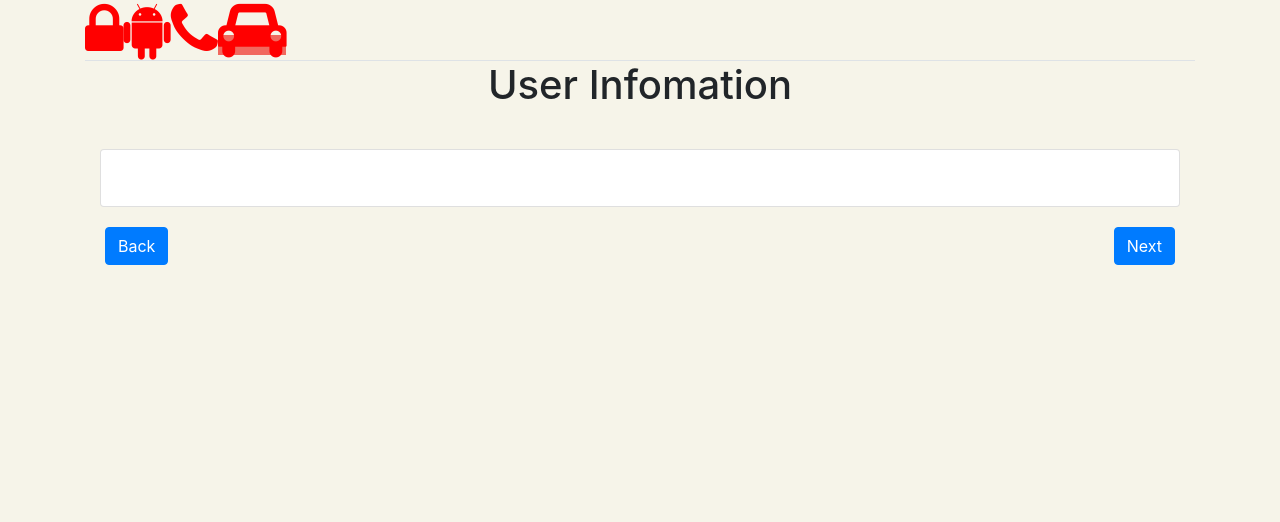
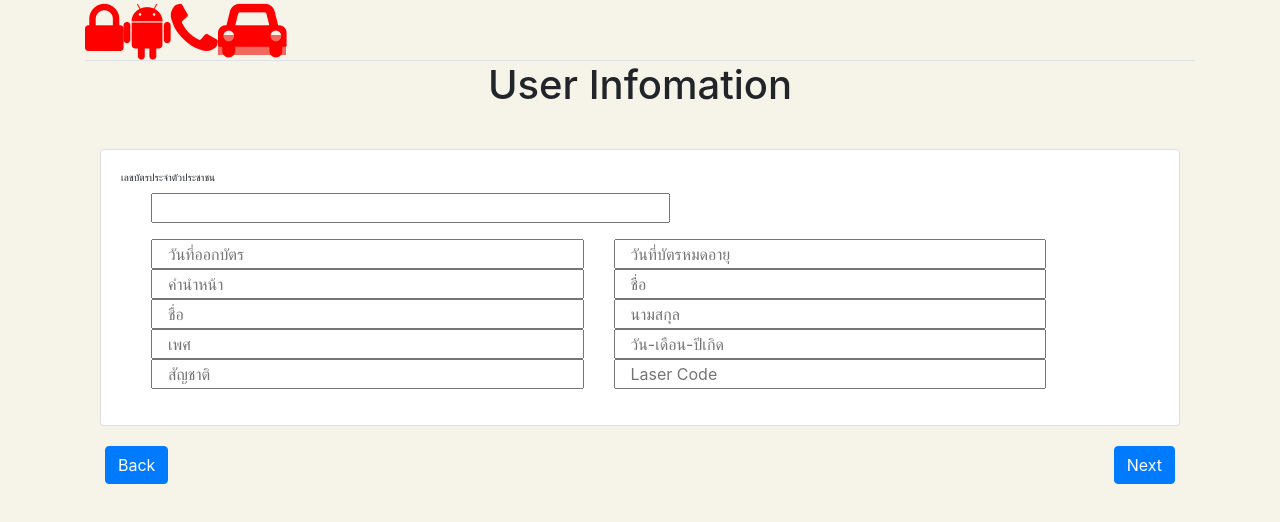
Before and after one commit to vorrawut/angular6-wizard-step, an Angular app: page /user-info in a window 1280 px wide. Shown: the top 522 px of the page. Built offline with nearby package versions, Linux system fonts and the light colour scheme.

Commit message:
add style in user-info

```diff
--- a/src/app/components/user-info/user-info.component.html
+++ b/src/app/components/user-info/user-info.component.html
@@ -2,7 +2,25 @@
   <h1> User Infomation </h1>
   <div class="card">
     <div class="card-body">
-      <form action="" class="form-group"></form>
+      <form action="" class="form">
+        <div class="form-group group-national-id">
+          <label id="label-national-id" for="">เลขบัตรประจำตัวประชาชน</label>
+          <input id="input-national-id" class="col-sm-6" type="text">
+        </div>
+
+        <div class="form-group">
+          <input class="col-sm-6 col-lg-5" type="text" placeholder="วันที่ออกบัตร">
+          <input class="col-sm-6 col-lg-5" type="text" placeholder="วันที่บัตรหมดอายุ">
+          <input class="col-sm-6 col-lg-5" type="text" placeholder="คำนำหน้า">
+          <input class="col-sm-6 col-lg-5" type="text" placeholder="ชื่อ">
+          <input id="input-national-id" class="col-sm-6 col-lg-5" type="text" placeholder="ชื่อ">
+          <input id="input-national-id" class="col-sm-6 col-lg-5" type="text" placeholder="นามสกุล">
+          <input id="input-national-id" class="col-sm-6 col-lg-5" type="text" placeholder="เพศ">
+          <input id="input-national-id" class="col-sm-6 col-lg-5" type="text" placeholder="วัน-เดือน-ปีเกิด">
+          <input id="input-national-id" class="col-sm-6 col-lg-5" type="text" placeholder="สัญชาติ">
+          <input id="input-national-id" class="col-sm-6 col-lg-5" type="text" placeholder="Laser Code">
+        </div>
+      </form>
     </div>
   </div>
 </div>
--- a/src/app/components/user-info/user-info.component.scss
+++ b/src/app/components/user-info/user-info.component.scss
@@ -0,0 +1,15 @@
+
+#label-national-id {
+    font-size: 10px;
+    display: block;
+}
+
+#input-national-id {
+    display: inline-block;
+}
+
+.form-group {
+    input {
+        margin-left: 30px;
+    }
+}
```
